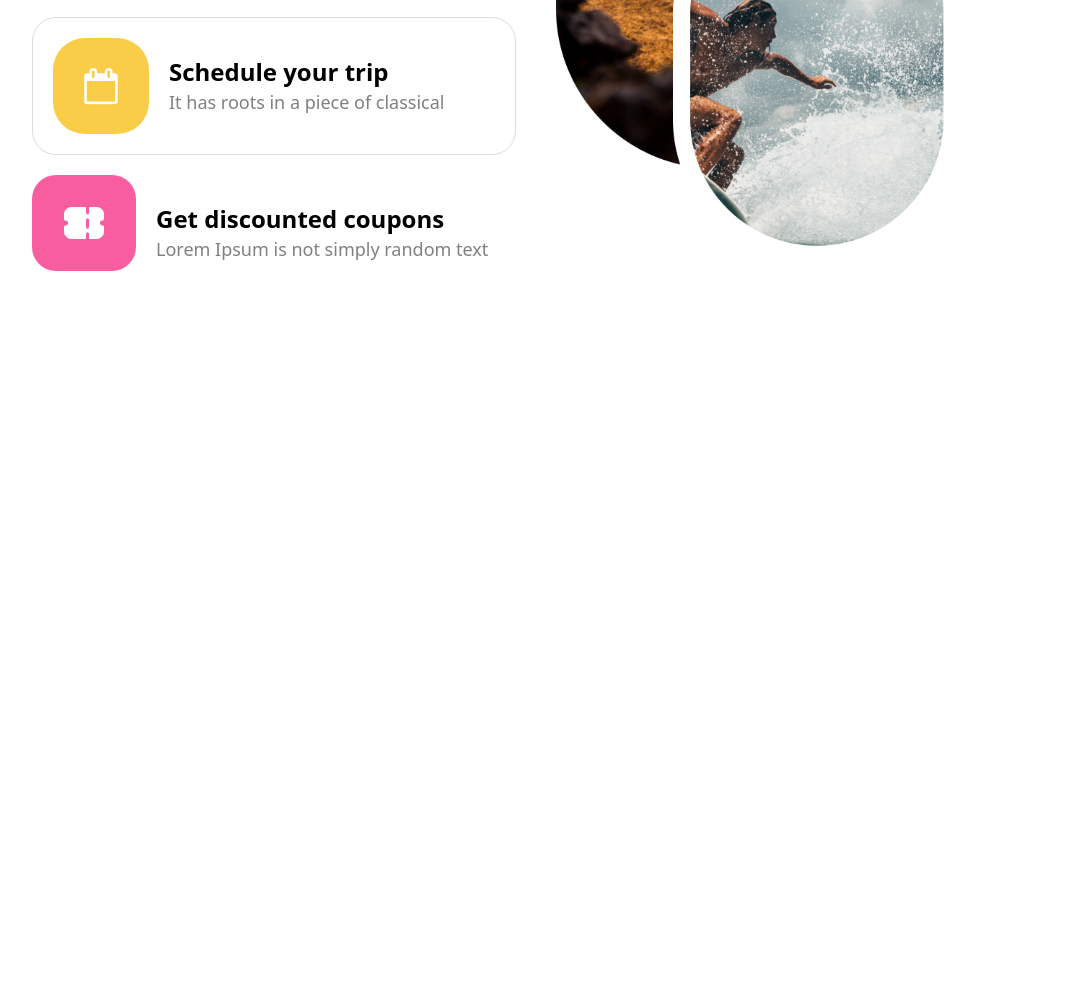
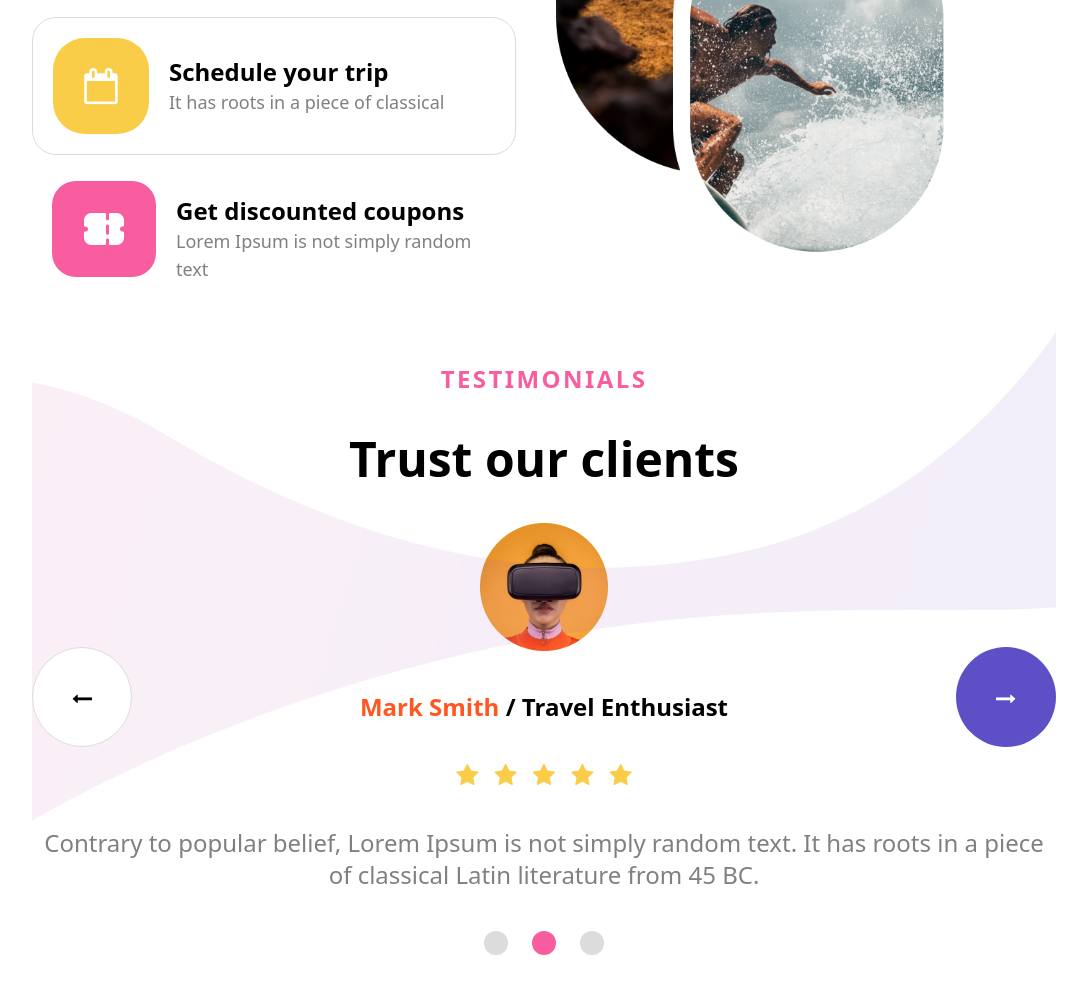
Before and after one commit to kasra-l83/Travlog, a website built with Vite: page index.html in a window 1280 px wide. Shown: the part 3293-4287 px from the top of the page, without its empty margins (96-1183 px from the left). Before the commit the page ends 3564 px from the top, so only its background shows below. Built offline with nearby package versions, Linux system fonts and the light colour scheme.

Commit message:
Testimonials section

```diff
--- a/index.html
+++ b/index.html
@@ -152,14 +152,14 @@
             </div>
           </div>
         </div>
-        <img src="icon/frame.png" class="hidden absolute right-[-30px] lg:block lg:size-16 lg:bottom-56 xl:bottom-52 2xl:size-20 2xl:bottom-72">
+        <img src="icon/frame.png" class="hidden absolute right-[-30px] lg:right-[-15px] xl:right-[-30px] lg:block lg:size-12 lg:bottom-56 xl:size-16 xl:bottom-52 2xl:size-20 2xl:bottom-72">
       </section>
       <section class="flex flex-col-reverse lg:flex-row gap-x-10 items-center">
         <div class="space-y-5">
           <h4 class="text-2xl text-center text-pink font-bold tracking-widest lg:text-start">KEY FEATURES</h4>
           <h2 class="text-5xl text-center font-bold lg:text-start">We offer best services</h2>
           <p class="text-lg text-center text-[gray] font-normal lg:text-start">Contrary to popular belief, Lorem Ipsum is not simply random text. It has roots in a piece of classical Latin literature from 45 BC.</p>
-          <div class="flex flex-col sm:flex-row sm:items-center gap-5">
+          <div class="flex flex-col px-5 sm:flex-row sm:items-center gap-5">
             <i class="material-icons text-4xl bg-orange text-[white] rounded-[32px] size-24 flex justify-center items-center">&#xe0c8;</i>
             <div>
               <h5 class="text-2xl font-bold">We offer best services</h5>
@@ -173,7 +173,7 @@
               <p class="text-lg text-[gray] font-normal">It has roots in a piece of classical</p>
             </div>
           </div>
-          <div class="sm:flex items-center gap-5 space-y-5">
+          <div class="items-center px-5 gap-5 space-y-5 sm:flex">
             <img src="icon/ticket.png" class="bg-pink p-8 rounded-3xl">
             <div>
               <h5 class="text-2xl font-bold">Get discounted coupons</h5>
@@ -183,6 +183,34 @@
         </div>
         <img src="image/background.png" class="lg:w-[500px] 2xl:w-full">
       </section>
+      <section class="text-center space-y-10 place-items-center text-2xl relative">
+        <h4 class="text-pink font-bold tracking-widest">TESTIMONIALS</h4>
+        <h2 class="text-5xl font-bold">Trust our clients</h2>
+        <img src="image/layer.png" class="absolute left-0 hidden sm:block sm:top-[-70px] md:top-[-120px] lg:top-[-230px] xl:top-[-240px] 2xl:top-[-330px]">
+        <img src="image/boy.png" alt="PROFILE">
+        <span class="flex justify-between w-full absolute left-0 bottom-[-150px] sm:bottom-56 md:bottom-52">
+          <button class="size-[100px] bg-[white] z-10 border border-[gainsboro] rounded-full hover:border-purple">
+            <i style="font-size:20px" class="fa">&#xf177;</i>
+          </button>
+          <button class="size-[100px] bg-purple text-[white] rounded-full hover:bg-gray hover:text-[black]">
+            <i style="font-size:20px" class="fa">&#xf178;</i>
+          </button>
+        </span>
+        <h6 class="font-bold"><span class="text-orange">Mark Smith</span> / Travel Enthusiast</h6>
+        <span class="flex gap-x-4 text-yellow">
+          <i class="fa">&#xf005;</i>
+          <i class="fa">&#xf005;</i>
+          <i class="fa">&#xf005;</i>
+          <i class="fa">&#xf005;</i>
+          <i class="fa">&#xf005;</i>
+        </span>
+        <p class="text-[gray] font-normal">Contrary to popular belief, Lorem Ipsum is not simply random text. It has roots in a piece of classical Latin literature from 45 BC.</p>
+        <span class="flex gap-x-6">
+          <button class="size-6 bg-[gainsboro] rounded-full z-10 hover:bg-[gray]"></button>
+          <button class="size-6 bg-pink rounded-full"></button>
+          <button class="size-6 bg-[gainsboro] rounded-full z-10 hover:bg-[gray]"></button>
+        </span>
+      </section>
     </main>
     <script type="module" src="/main.js"></script>
   </body>
```
Also changed, not shown: public/image/boy.png (added), public/image/layer.png (added).
